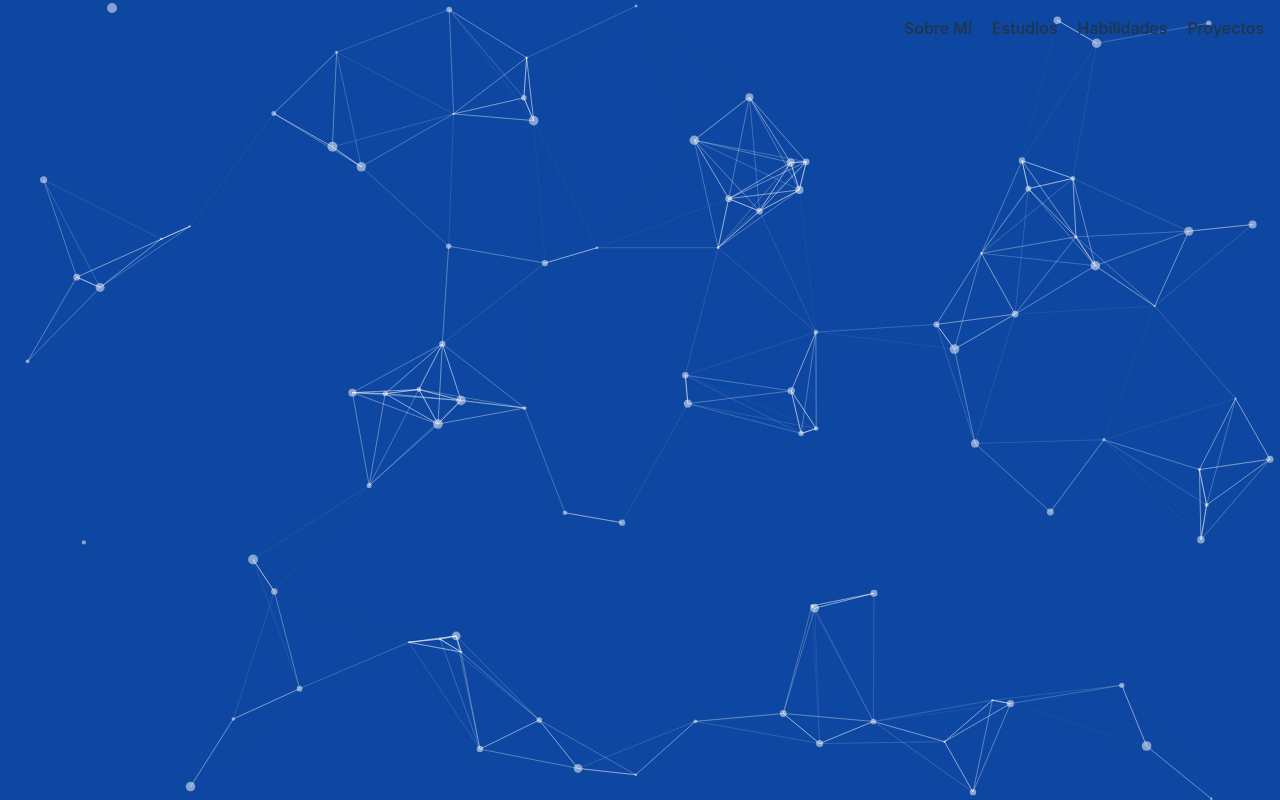
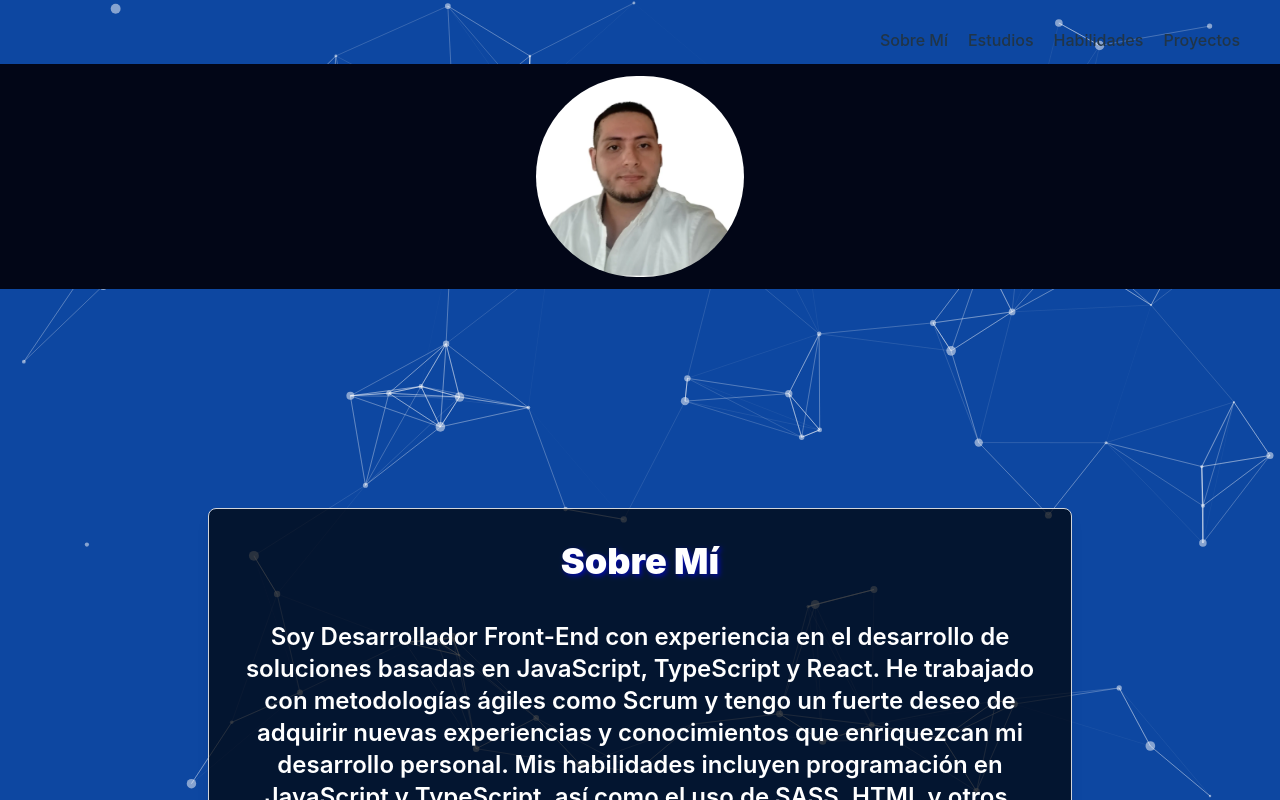
Before and after one commit to camilo9090/portafolio-jhonatan, a React (Vite) app: page / in a window 1280 px wide. Shown: the top 800 px of the page. Built offline with nearby package versions, Linux system fonts and the light colour scheme.

Commit message:
se organizaro algunas cosas y se avanzo en main

```diff
--- a/src/App.tsx
+++ b/src/App.tsx
@@ -4,6 +4,7 @@ import './App.css'
 import ParticlesBackground from './components/ParticlesBackground';
 import Header from './components/Header';
 import About from './components/About';
+import Main from './components/main';
 
 
 
@@ -14,9 +15,10 @@ function App() {
     <>
       <div className="relative">
         <ParticlesBackground />
-        <div className="relative z-10">
+        <div className="relative z-10 ">
           {/* Área de trabajo */}
           <Header />
+          <Main/>
           <About/>
         </div>
         {/*  Fin área de trabajo */}
--- a/src/components/About.tsx
+++ b/src/components/About.tsx
@@ -7,14 +7,14 @@ export default function
     return (
 
 
-<div className="flex items-center justify-center h-screen w-screen">
+<div className="flex items-center justify-center min-h-screen w-screen mt-5">
     <section className="w-full max-w-4xl px-4">
-        <div className="rounded-lg bg-black bg-opacity-70 text-center p-8">
+        <div className="rounded-lg bg-black bg-opacity-70 text-center p-8 shadow-lg border border-gray-300 ">
             <h2 className="text-white text-4xl  font-black "
             style={{ textShadow: "2px 2px 5px rgba(0, 0, 255, 0.6)" }}
 
             >Sobre Mí</h2>
-            <p className="mt-5 text-white text-2xl font-semibold">
+            <p className="mt-10 text-white text-2xl font-semibold">
                 Soy Desarrollador Front-End con experiencia en el desarrollo de soluciones basadas en
                 JavaScript, TypeScript y React. He trabajado con metodologías ágiles como Scrum y tengo
                 un fuerte deseo de adquirir nuevas experiencias y conocimientos que enriquezcan mi desarrollo
--- a/src/components/Header.tsx
+++ b/src/components/Header.tsx
@@ -23,13 +23,18 @@ const Header: React.FC = () => {
 
   return (
     <header>
-          <div className="relative min-h-screen">
+      <div className=" relative min-h-16 ">
+
         <nav
-                  className={` fixed top-0 w-full p-4 transition-all duration-300 ease-in-out
-                              ${isScrolled && 'bg-black bg-opacity-70 mb-2' }
-                              `} // z-10 para asegurar que esté por encima de otros elementos
+          className={`fixed top-0 w-full p-10 h-16 transition-all duration-300 ease-in-out
+            hidden sm:flex sm:justify-center md:justify-center lg:justify-end gap-5 items-center
+                              ${isScrolled && 'bg-black bg-opacity-70 mb-2'}`
+          }
+          style={{
+            boxShadow: isScrolled ? '0 4px 10px rgba(0, 0, 255, 0.8)' : 'none', // Sombra azul
+          }}
         >
-                  <div className="flex justify-end gap-5">
+          <div className="flex gap-5">
             <a href="">Sobre Mí</a>
             <a href="">Estudios</a>
             <a href="">Habilidades</a>
--- /dev/null
+++ b/src/components/Main.tsx
@@ -0,0 +1,19 @@
+
+
+export default function Main() {
+    return (
+
+<div className="relative h-full w-full bg-slate-950 ">
+        <div className="flex flex-col gap-5 md: justify-center items-center py-3 ">
+
+            <img
+            className="rounded-full max-w-52 box"
+            src="/src/assets/img/imagen1.webp" alt="foto perfil"
+            width={321}
+            height={251} />
+
+
+        </div>
+ </div>
+    )
+}
```
Also changed, not shown: src/assets/img/imagen1.webp (added). Lines whose indentation alone changed are shown as unchanged.
